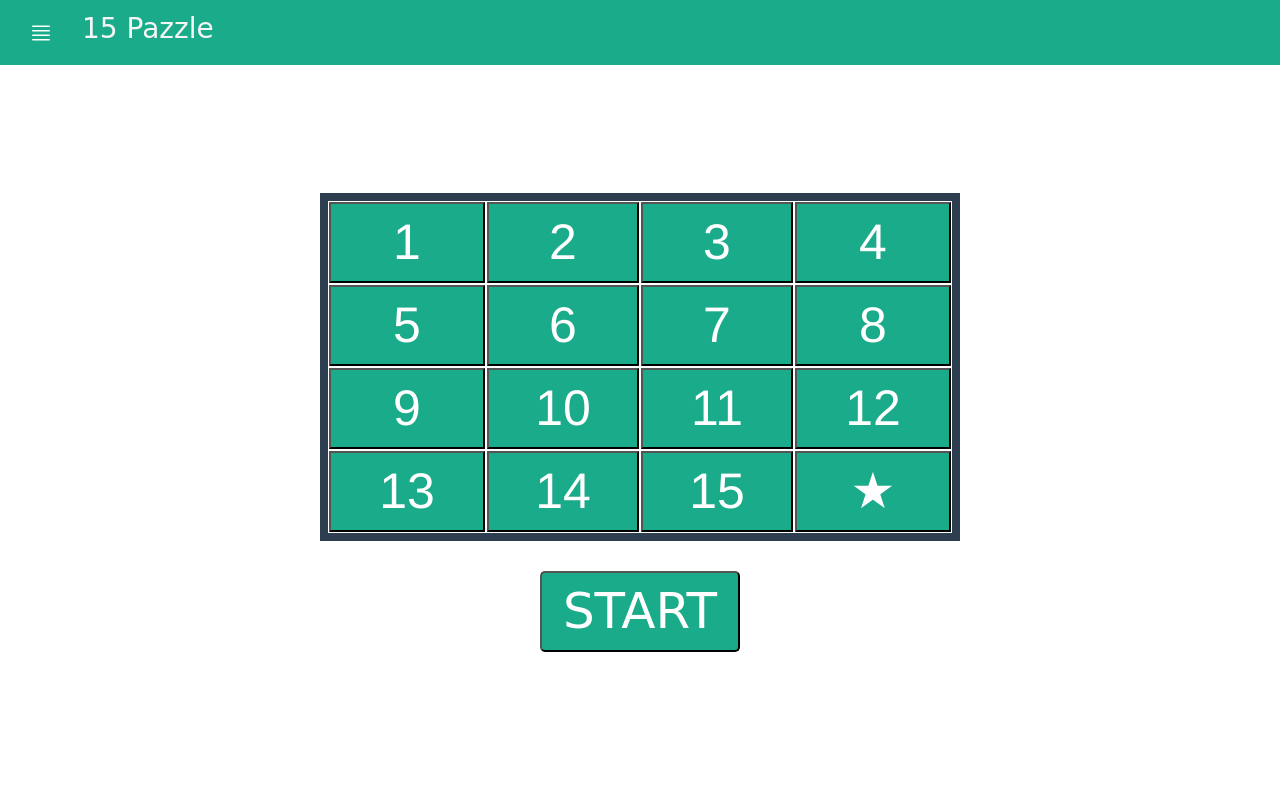
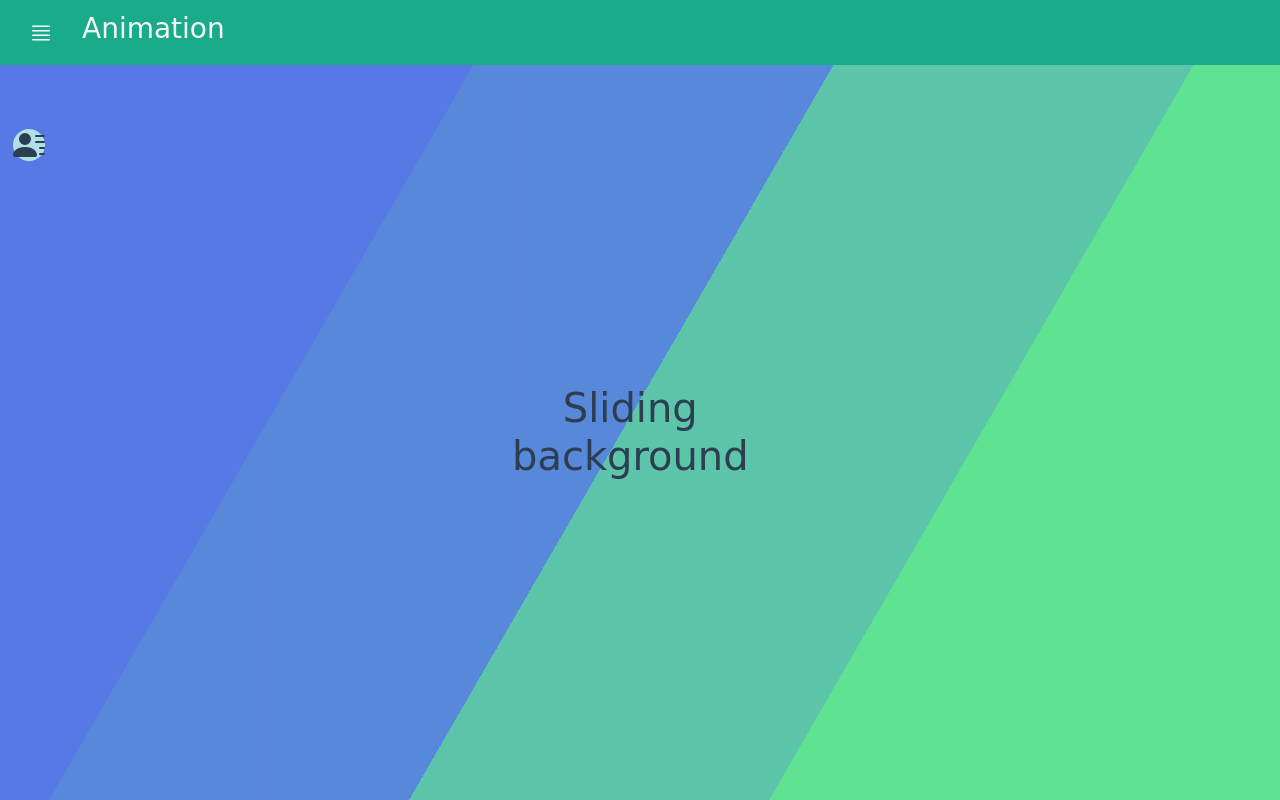
Before and after one commit to m5e/vue-animation, a Vue app: page /#/anime in a window 1280 px wide. Before the commit this address led to /#/. Built offline with nearby package versions, Linux system fonts and the light colour scheme.

Commit message:
Update Anime.vue layout

```diff
--- a/src/components/Anime.vue
+++ b/src/components/Anime.vue
@@ -26,8 +26,8 @@
 
     <div>
       <div class="sliding-bg"></div>
-      <div class="sliding-bg2"></div>
-      <div class="sliding-bg3"></div>
+      <div class="sliding-bg sliding-bg2"></div>
+      <div class="sliding-bg sliding-bg3"></div>
     </div>
 
     <div class="anime-content">
@@ -130,10 +130,14 @@
   bottom: 0;
   left: -50%;
   right: -50%;
-  background-image: linear-gradient(-60deg, #6c3 50%, #09f 50%);
+  background-image: linear-gradient(
+    -60deg,
+    rgb(73, 224, 131) 50%,
+    rgb(64, 102, 226) 50%
+  );
   opacity: 0.5;
   z-index: 0;
-  animation: slidebg 5s ease-in-out infinite alternate;
+  animation: slidebg 4s ease-in-out infinite alternate;
 }
 
 @keyframes slidebg {
```
Also changed, not shown: 9 other files (tests, documents, lock files or other folders).
